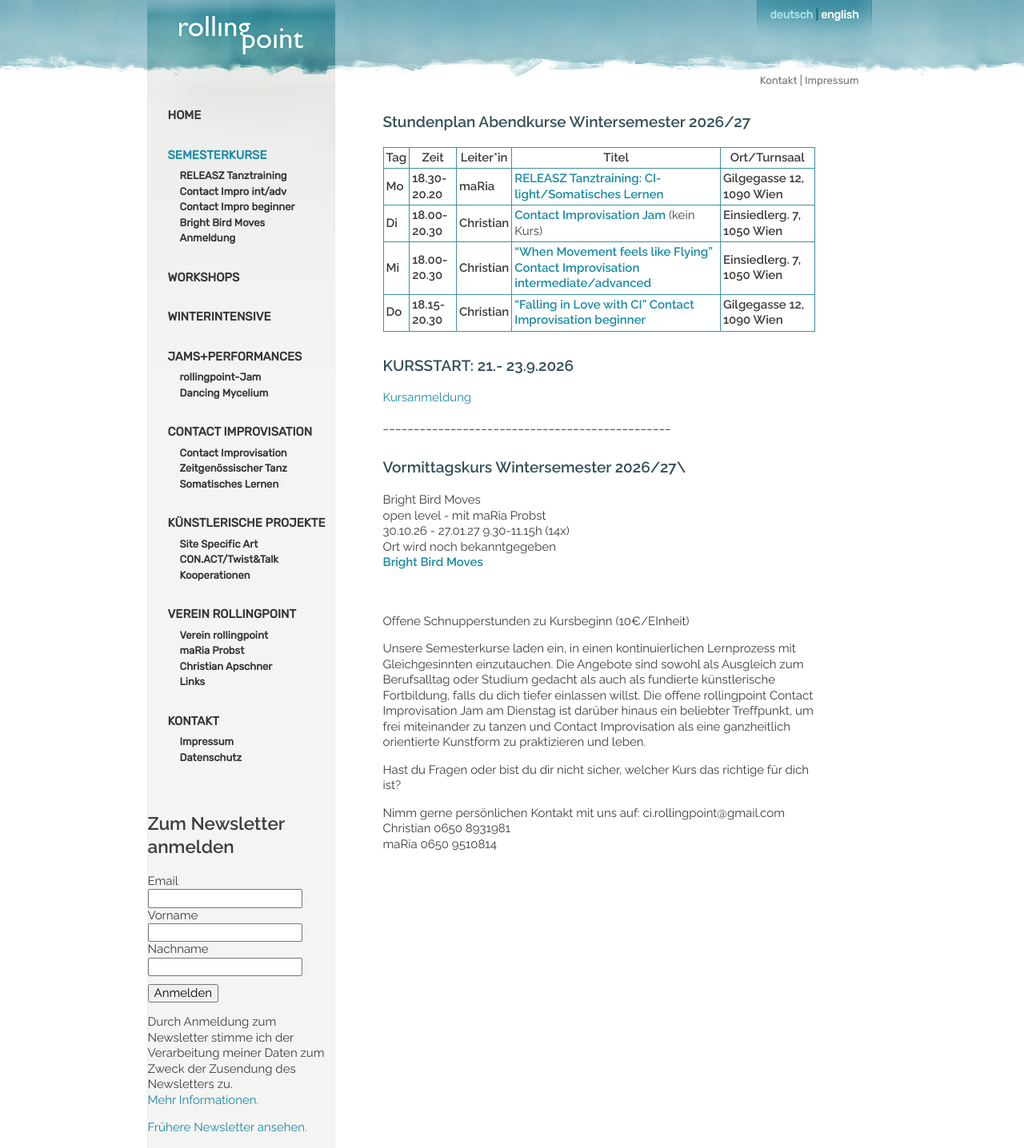
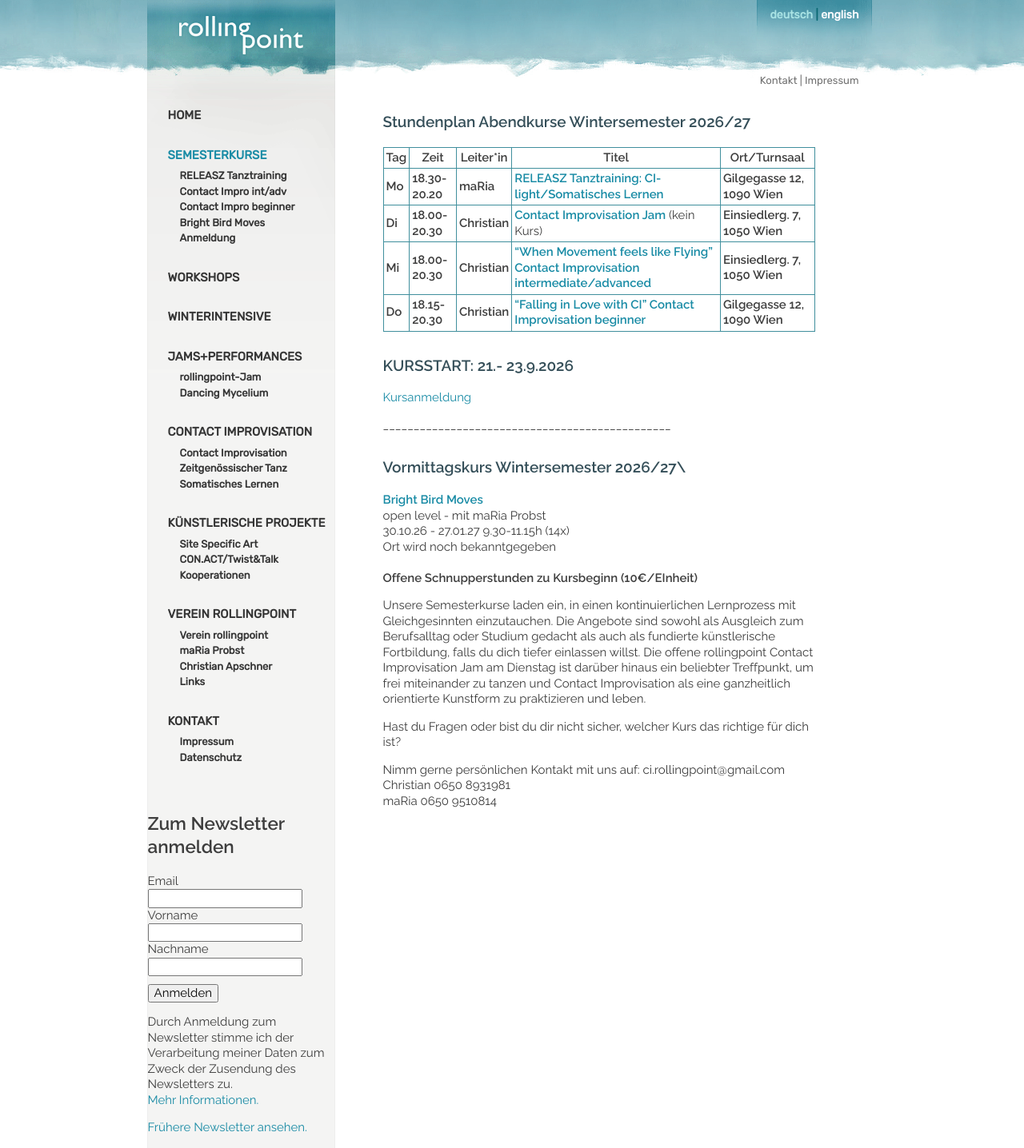
Before and after one commit to manulari/rollingpointat, a Jekyll site: the page built from _pages_de/kurse-1.md, in a window 1280 px wide. Shown: the whole page at 80% size. Built offline with Jekyll 4.4.1, drawn with Linux system fonts in a browser that asks for light colours; comment, search, counter and statistics services are not loaded.

Commit message:
Update page (de) “kurse-1”

```diff
--- a/_pages_de/kurse-1.md
+++ b/_pages_de/kurse-1.md
@@ -19,15 +19,12 @@ language: de
 \_\_\_\_\_\_\_\_\_\_\_\_\_\_\_\_\_\_\_\_\_\_\_\_\_\_\_\_\_\_\_\_\_\_\_\_\_\_\_\_\_\_\_\_\_\__
 
 ### Vormittagskurs Wintersemester 2026/27\
-Bright Bird Moves\
+**[Bright Bird Moves](/Vormittagskurs)**\
 open  level - mit maRia Probst\
 30.10.26 - 27.01.27 9.30-11.15h (14x)\
 Ort wird noch bekanntgegeben\
-**[Bright Bird Moves](/Vormittagskurs)**
-
 \
-\
-Offene Schnupperstunden zu Kursbeginn (10€/EInheit)
+**Offene Schnupperstunden zu Kursbeginn (10€/EInheit)**
 
 Unsere Semesterkurse laden ein, in einen kontinuierlichen Lernprozess mit Gleichgesinnten einzutauchen. Die Angebote sind sowohl als Ausgleich zum Berufsalltag oder Studium gedacht als auch als fundierte künstlerische Fortbildung, falls du dich tiefer einlassen willst. Die offene rollingpoint Contact Improvisation Jam am Dienstag ist darüber hinaus ein beliebter Treffpunkt, um frei miteinander zu tanzen und Contact Improvisation als eine ganzheitlich orientierte  Kunstform zu praktizieren und leben.
 
```
Also changed, not shown: other parts of _pages_de/kurse-1.md (+1 -1 lines).
